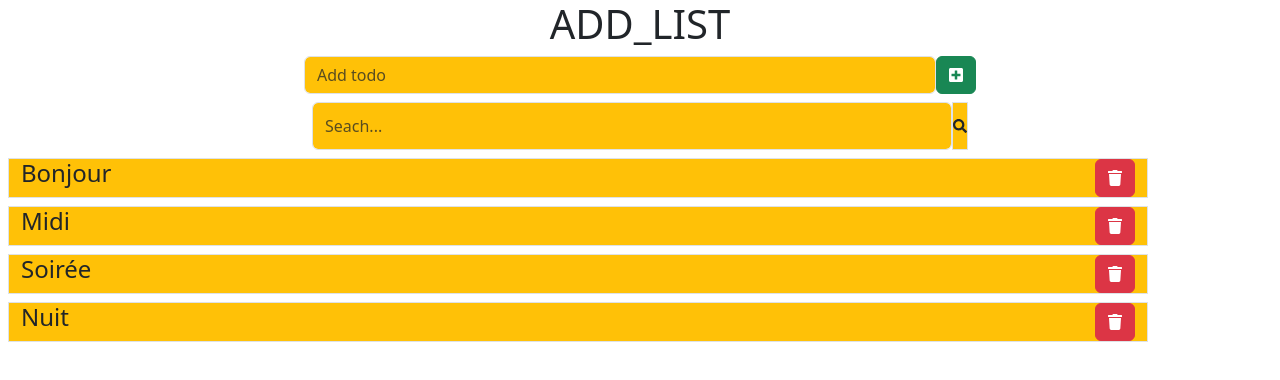
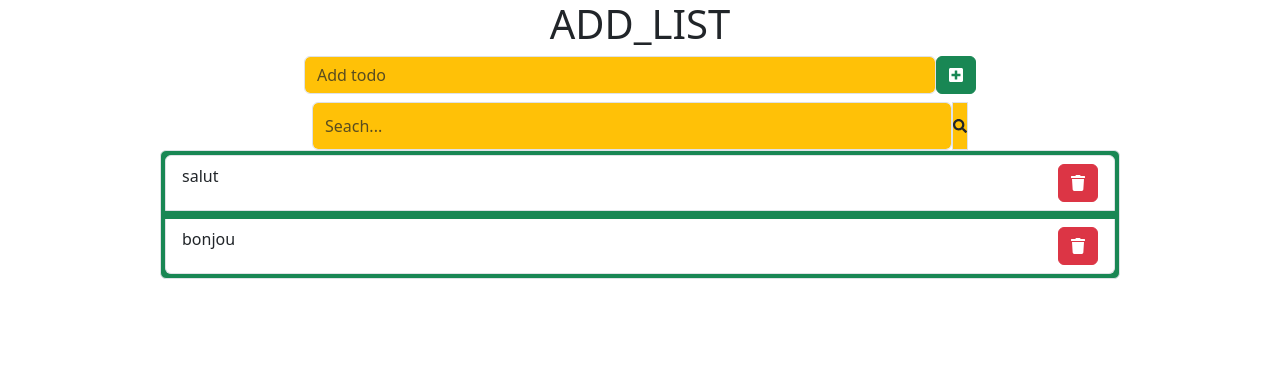
Before and after one commit to SamSOUMAH/todo.html, a React (Create React App) app in the folder my-app/: page / in a window 1280 px wide. Shown: the top 380 px of the page. Built offline with nearby package versions, Linux system fonts and the light colour scheme.

Commit message:
Ajout de list

```diff
--- a/my-app/src/AddList.js
+++ b/my-app/src/AddList.js
@@ -5,26 +5,26 @@ import { faPenFancy, faTrash, faSearch, faPlusSquare} from '@fortawesome/free-so
 import { FontAwesomeIcon } from '@fortawesome/react-fontawesome'
 
 
-const AddList = (props) => {
- const inputTask = useRef("");
+const AddList = () => {
+    const input_value= useRef()
+   const onAddTask=()=>{
 
- const onAddTask= () => {
-     let input_value=inputTask.current.value;
-     inputTask.current.value="";
-    // console.log(input_value);
-     props.addTaskList(input_value)
+       let ValeurSaisie=input_value.current.value;
+       input_value.current.value=""
+       alert(input_value.current.value)
+   }
 
- }
 
     return (
         <div>
+
              <div className="d-flex justify-content-center m-2">
-
               <input type="text"
               placeholder="Add todo"
               className="form-control w-50 bg-warning"
-              ref={inputTask} />
-              <Button variant="success" onClick={()=>{ onAddTask()}}><FontAwesomeIcon icon={faPlusSquare} ></FontAwesomeIcon></Button>
+              ref={input_value}
+              />
+              <Button variant="success" onClick={()=>onAddTask()}><FontAwesomeIcon icon={faPlusSquare} ></FontAwesomeIcon></Button>
               </div>
 
 
--- a/my-app/src/App.js
+++ b/my-app/src/App.js
@@ -1,45 +1,34 @@
-import {useState, useRef} from 'react'
+
 import AddList from './AddList'
 import {Button} from 'react-bootstrap'
 import "bootstrap/dist/css/bootstrap.min.css"
 import { faPenFancy, faTrash, faSearch, faPlusSquare} from '@fortawesome/free-solid-svg-icons'
 import { FontAwesomeIcon } from '@fortawesome/react-fontawesome';
+import ListTodo from './ListTodo';
+import { useState } from 'react';
 
 
 
 
 
 
-function App() {
+const  App=()=>{
 
-  const [data, setData]=useState(["Bonjour","Midi", "Soirée", "Nuit"]);
-  const AddNewTaskList=(taskNew)=>{
-
-    if(taskNew!==""){setData([...data, taskNew ])
-    alert('bien ajouter')}
-    else{alert('Vous n\'avez pas de valeur saisi')}
-  }
-
+  const [listTask, setListTask]=useState(["salut","bonjou"])
 
   return (
     <div className="App">
       <h1 className="text-center">ADD_LIST</h1>
+
     <div>
-
-    <AddList addTaskList={AddNewTaskList}/>
-
+    <AddList/>
     </div>
 
     <div className="d-flex justify-content-center">
       <input type="text" placeholder="Seach..." className="form-control w-50 bg-warning"></input><FontAwesomeIcon icon={faSearch} style={{with:'3rem', height:'3rem'}} className="border bg-warning"></FontAwesomeIcon>
     </div>
 
-      {data.map((user)=>
-      <div className="container  d-flex justify-content-between border m-2 bg-warning ">
-          <h4>{user}</h4>
-          <Button variant="danger" ><FontAwesomeIcon icon={faTrash}></FontAwesomeIcon></Button>
-      </div>
-      )}
+     <ListTodo list={listTask} />
 
     </div>
   );
--- /dev/null
+++ b/my-app/src/ItemTodo.js
@@ -0,0 +1,19 @@
+import React from 'react'
+import {Button} from 'react-bootstrap'
+import "bootstrap/dist/css/bootstrap.min.css"
+import { faPenFancy, faTrash, faSearch, faPlusSquare} from '@fortawesome/free-solid-svg-icons'
+import { FontAwesomeIcon } from '@fortawesome/react-fontawesome';
+
+
+const ItemTodo=({titre})=>{
+    return (
+
+    <li className= "list-group-item m-1 " >
+    <span>{titre}</span>
+    <Button variant="danger" className="float-end"><FontAwesomeIcon icon={faTrash}></FontAwesomeIcon>
+    </Button></li>
+
+    )
+}
+
+export default ItemTodo
--- /dev/null
+++ b/my-app/src/ListTodo.js
@@ -0,0 +1,23 @@
+import React from 'react'
+import ItemTodo from './ItemTodo'
+
+
+
+
+
+const ListTodo=({list})=>{
+
+    return (
+
+            <ul className="list-group w-75 mx-auto border bg-success">
+                {list.map((taskTitre)=>(
+                 <ItemTodo titre={taskTitre}/>
+                ))}
+
+            </ul>
+
+
+    )
+}
+
+export default ListTodo
```
Also changed, not shown: 2 other files (tests, documents, lock files or other folders).
